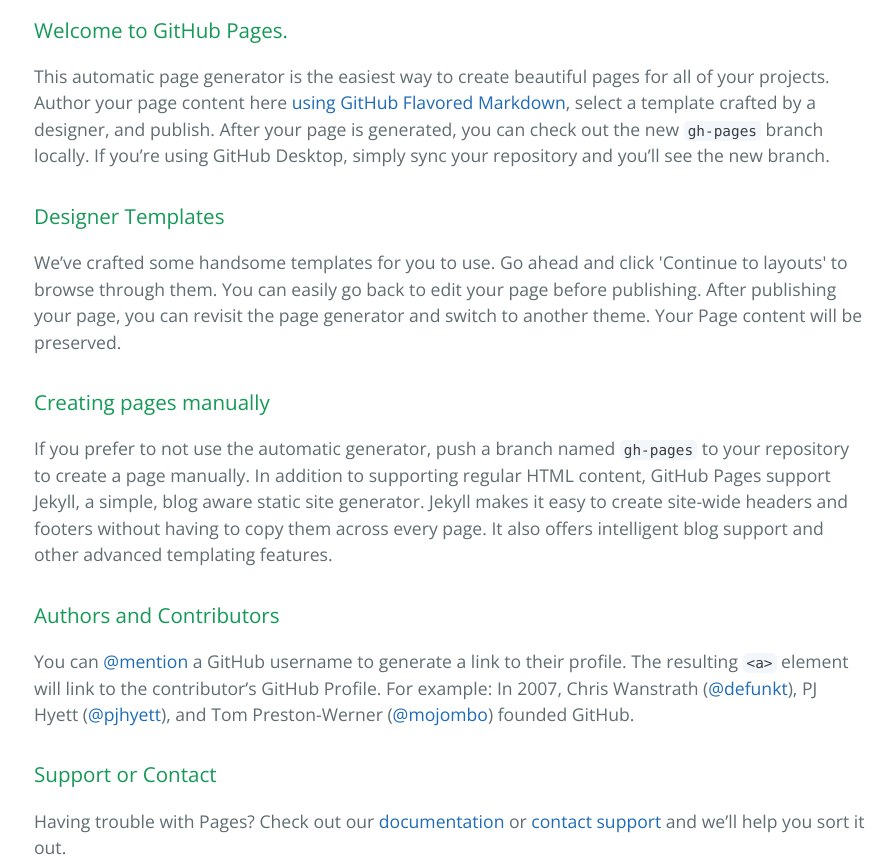
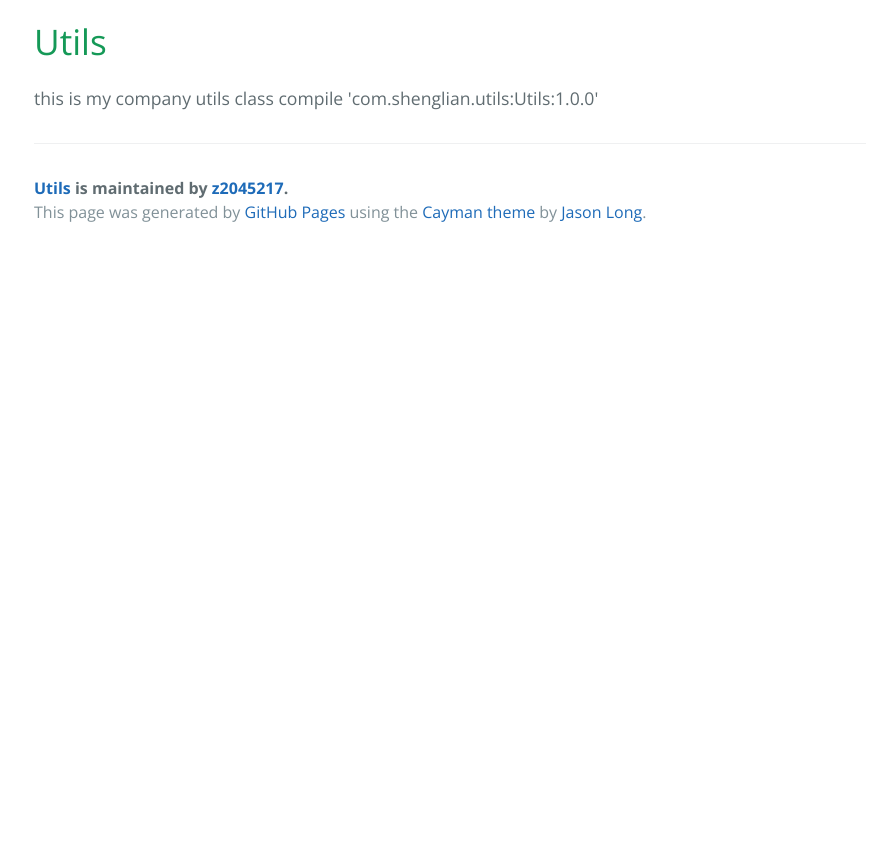
Before and after one commit to z2045217/Utils, a plain HTML site: page index.html in a window 1280 px wide. Shown: the part 400-1264 px from the top of the page, without its empty margins (190-1082 px from the left). After the commit the page ends 800 px from the top, so only its background shows below. Drawn offline with nearby package versions, Linux system fonts and the light colour scheme.

```diff
--- a/index.html
+++ b/index.html
@@ -12,37 +12,18 @@
   <body>
     <section class="page-header">
       <h1 class="project-name">Utils</h1>
-      <h2 class="project-tagline">compile &#39;com.shenglian.utils:Utils:1.0.0&#39;</h2>
+      <h2 class="project-tagline">this is my company utils class</h2>
       <a href="https://github.com/z2045217/Utils" class="btn">View on GitHub</a>
       <a href="https://github.com/z2045217/Utils/zipball/master" class="btn">Download .zip</a>
       <a href="https://github.com/z2045217/Utils/tarball/master" class="btn">Download .tar.gz</a>
     </section>
 
     <section class="main-content">
-      <h3>
-<a id="welcome-to-github-pages" class="anchor" href="#welcome-to-github-pages" aria-hidden="true"><span class="octicon octicon-link"></span></a>Welcome to GitHub Pages.</h3>
+      <h1>
+<a id="utils" class="anchor" href="#utils" aria-hidden="true"><span class="octicon octicon-link"></span></a>Utils</h1>
 
-<p>This automatic page generator is the easiest way to create beautiful pages for all of your projects. Author your page content here <a href="https://guides.github.com/features/mastering-markdown/">using GitHub Flavored Markdown</a>, select a template crafted by a designer, and publish. After your page is generated, you can check out the new <code>gh-pages</code> branch locally. If you’re using GitHub Desktop, simply sync your repository and you’ll see the new branch.</p>
-
-<h3>
-<a id="designer-templates" class="anchor" href="#designer-templates" aria-hidden="true"><span class="octicon octicon-link"></span></a>Designer Templates</h3>
-
-<p>We’ve crafted some handsome templates for you to use. Go ahead and click 'Continue to layouts' to browse through them. You can easily go back to edit your page before publishing. After publishing your page, you can revisit the page generator and switch to another theme. Your Page content will be preserved.</p>
-
-<h3>
-<a id="creating-pages-manually" class="anchor" href="#creating-pages-manually" aria-hidden="true"><span class="octicon octicon-link"></span></a>Creating pages manually</h3>
-
-<p>If you prefer to not use the automatic generator, push a branch named <code>gh-pages</code> to your repository to create a page manually. In addition to supporting regular HTML content, GitHub Pages support Jekyll, a simple, blog aware static site generator. Jekyll makes it easy to create site-wide headers and footers without having to copy them across every page. It also offers intelligent blog support and other advanced templating features.</p>
-
-<h3>
-<a id="authors-and-contributors" class="anchor" href="#authors-and-contributors" aria-hidden="true"><span class="octicon octicon-link"></span></a>Authors and Contributors</h3>
-
-<p>You can <a href="https://github.com/blog/821" class="user-mention">@mention</a> a GitHub username to generate a link to their profile. The resulting <code>&lt;a&gt;</code> element will link to the contributor’s GitHub Profile. For example: In 2007, Chris Wanstrath (<a href="https://github.com/defunkt" class="user-mention">@defunkt</a>), PJ Hyett (<a href="https://github.com/pjhyett" class="user-mention">@pjhyett</a>), and Tom Preston-Werner (<a href="https://github.com/mojombo" class="user-mention">@mojombo</a>) founded GitHub.</p>
-
-<h3>
-<a id="support-or-contact" class="anchor" href="#support-or-contact" aria-hidden="true"><span class="octicon octicon-link"></span></a>Support or Contact</h3>
-
-<p>Having trouble with Pages? Check out our <a href="https://help.github.com/pages">documentation</a> or <a href="https://github.com/contact">contact support</a> and we’ll help you sort it out.</p>
+<p>this is my company utils class
+compile 'com.shenglian.utils:Utils:1.0.0'</p>
 
       <footer class="site-footer">
         <span class="site-footer-owner"><a href="https://github.com/z2045217/Utils">Utils</a> is maintained by <a href="https://github.com/z2045217">z2045217</a>.</span>
```
Also changed, not shown: params.json (+1 -1 lines).
